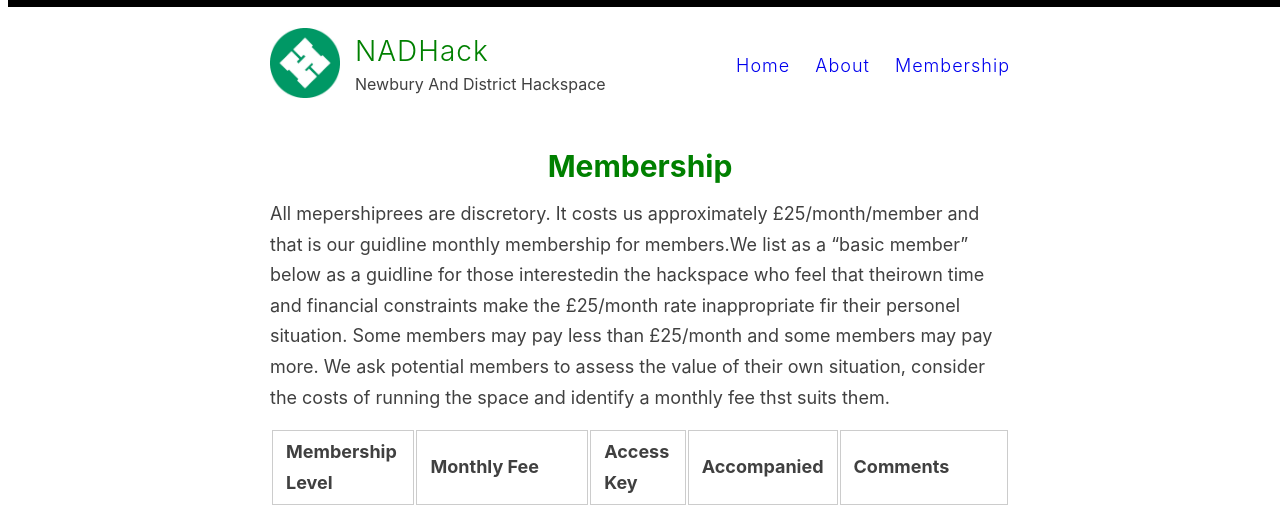
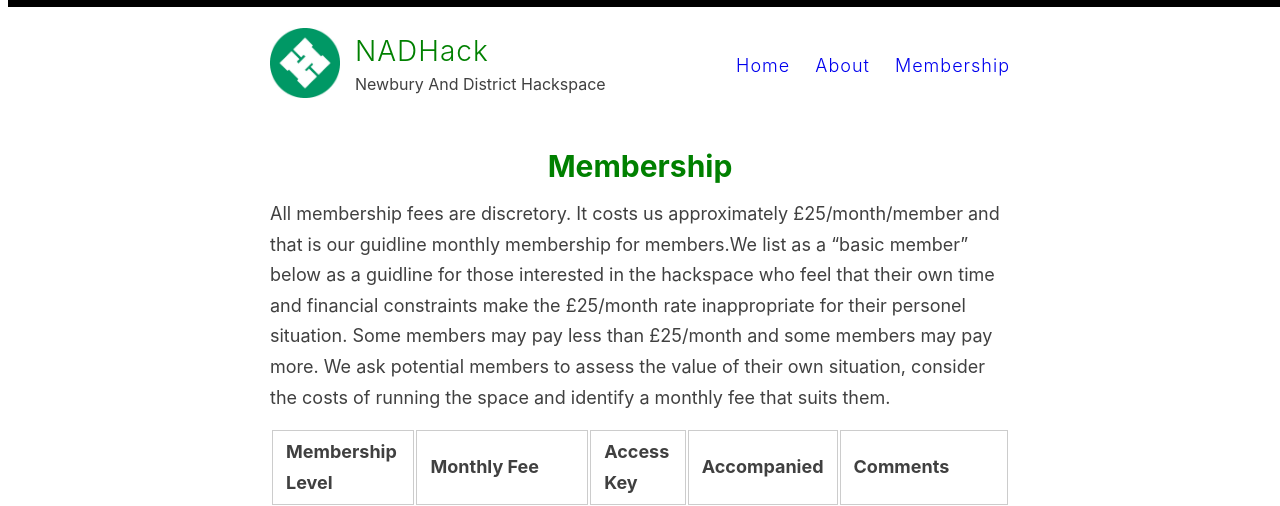
Before and after one commit to nadhack/nhsite, a Jekyll site: the page built from _pages/membership.md, in a window 1280 px wide. Shown: the top 506 px of the page. Built offline with Jekyll 4.4.1, drawn with Linux system fonts in a browser that asks for light colours.

Commit message:
fix typos

```diff
--- a/_pages/membership.md
+++ b/_pages/membership.md
@@ -5,7 +5,7 @@ permalink: /membership/
 ---
 
 
-All mepershiprees are discretory. It costs us approximately £25/month/member and that is our guidline monthly membership for members.We list as a "basic member" below as a guidline for those interestedin the hackspace who feel that theirown time and financial constraints make the £25/month rate inappropriate fir their personel situation. Some members may pay less than £25/month and some members may pay more. We ask potential members to assess the value of their own situation, consider the costs of running the space and identify a monthly fee thst suits them.
+All membership fees are discretory. It costs us approximately £25/month/member and that is our guidline monthly membership for members.We list as a "basic member" below as a guidline for those interested in the hackspace who feel that their own time and financial constraints make the £25/month rate inappropriate for their personel situation. Some members may pay less than £25/month and some members may pay more. We ask potential members to assess the value of their own situation, consider the costs of running the space and identify a monthly fee that suits them.
 
 | Membership Level | Monthly Fee | Access Key | Accompanied | Comments |
 | --- | --- | --- | --- | --- |
```
